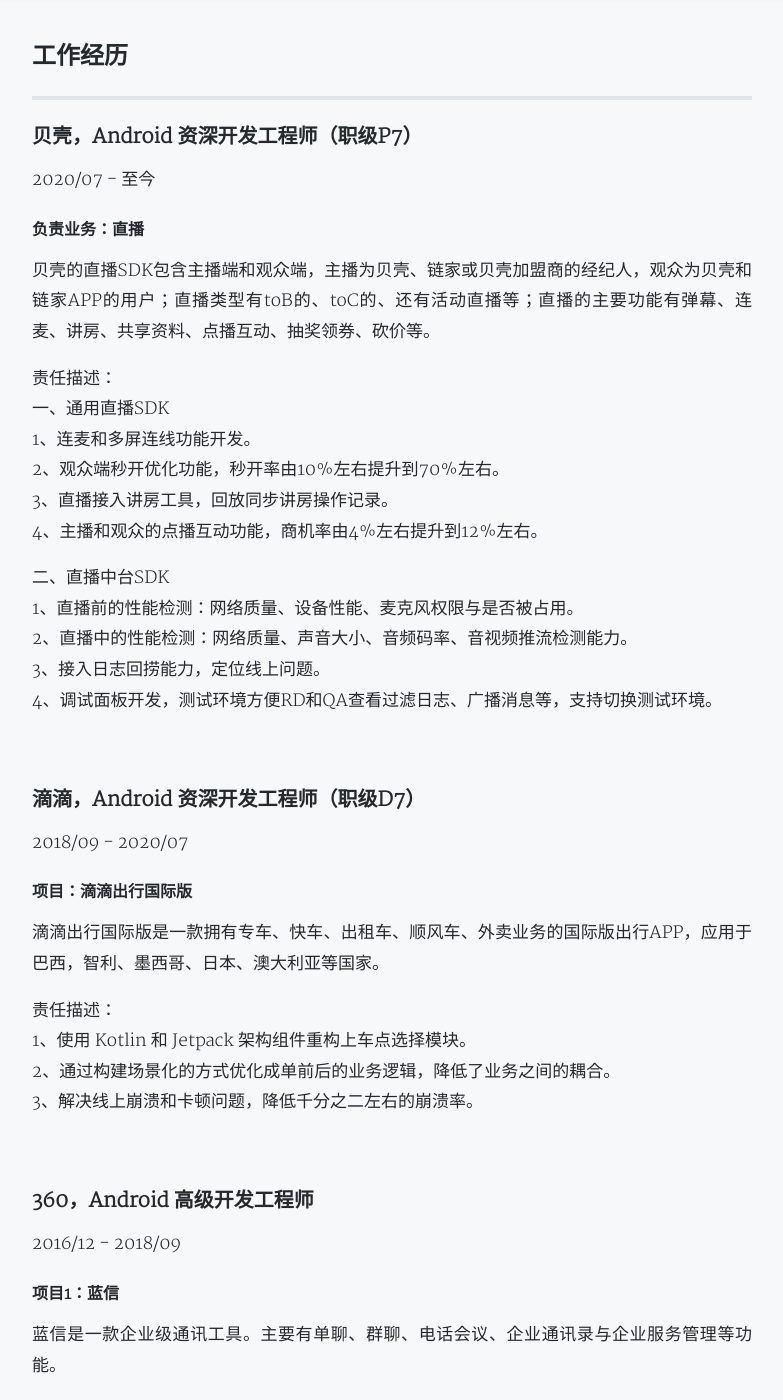
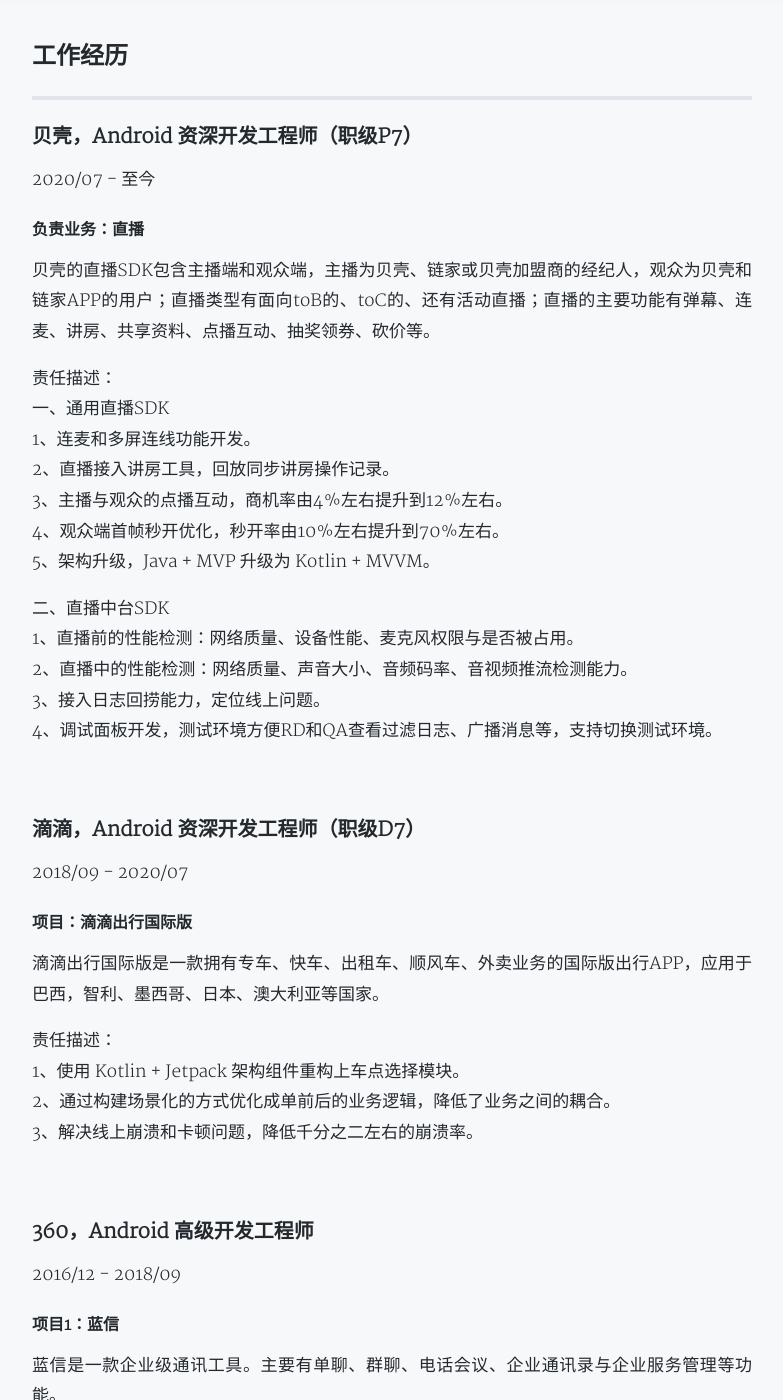
Before and after one commit to sunfusheng/sunfusheng.github.io, a Jekyll site: the page built from resume.md, in a window 1280 px wide and 1400 px high, scrolled down 1446 px. Shown: the whole window, without its empty margins (248-1031 px from the left). Built offline with Jekyll 4.4.1, drawn with Linux system fonts in a browser that asks for light colours; nearby versions of some CDN libraries; a style sheet for code colours, icons or effects is not loaded; some of the changed text lies outside the part shown.

Commit message:
modify resume

```diff
--- a/resume.md
+++ b/resume.md
@@ -48,14 +48,15 @@
 2020/07 - 至今
 
 #### 负责业务：直播
-贝壳的直播SDK包含主播端和观众端，主播为贝壳、链家或贝壳加盟商的经纪人，观众为贝壳和链家APP的用户；直播类型有toB的、toC的、还有活动直播等；直播的主要功能有弹幕、连麦、讲房、共享资料、点播互动、抽奖领券、砍价等。
+贝壳的直播SDK包含主播端和观众端，主播为贝壳、链家或贝壳加盟商的经纪人，观众为贝壳和链家APP的用户；直播类型有面向toB的、toC的、还有活动直播；直播的主要功能有弹幕、连麦、讲房、共享资料、点播互动、抽奖领券、砍价等。
 
 责任描述：
 一、通用直播SDK
 1、连麦和多屏连线功能开发。
-2、观众端秒开优化功能，秒开率由10%左右提升到70%左右。
-3、直播接入讲房工具，回放同步讲房操作记录。
-4、主播和观众的点播互动功能，商机率由4%左右提升到12%左右。
+2、直播接入讲房工具，回放同步讲房操作记录。
+3、主播与观众的点播互动，商机率由4%左右提升到12%左右。
+4、观众端首帧秒开优化，秒开率由10%左右提升到70%左右。
+5、架构升级，Java + MVP 升级为 Kotlin + MVVM。
 
 二、直播中台SDK
 1、直播前的性能检测：网络质量、设备性能、麦克风权限与是否被占用。
@@ -73,7 +74,7 @@
 滴滴出行国际版是一款拥有专车、快车、出租车、顺风车、外卖业务的国际版出行APP，应用于巴西，智利、墨西哥、日本、澳大利亚等国家。
 
 责任描述：
-1、使用 Kotlin 和 Jetpack 架构组件重构上车点选择模块。
+1、使用 Kotlin + Jetpack 架构组件重构上车点选择模块。
 2、通过构建场景化的方式优化成单前后的业务逻辑，降低了业务之间的耦合。
 3、解决线上崩溃和卡顿问题，降低千分之二左右的崩溃率。
 
```
Also changed, not shown: other parts of resume.md (+2 -2 lines).
